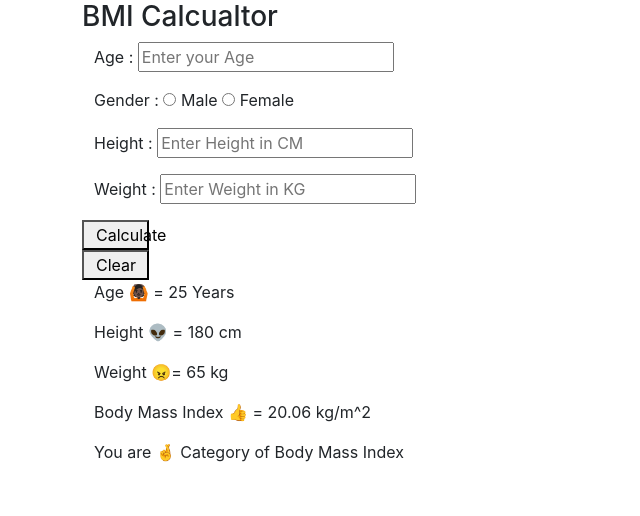
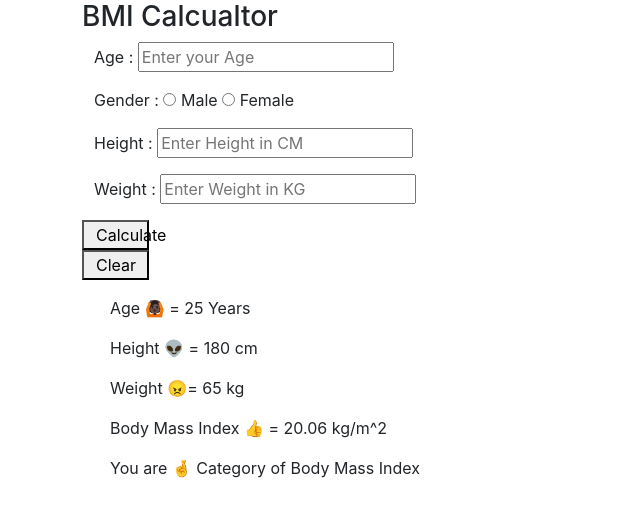
Before and after one commit to sagarpuniyani/calculatorapp, a React (Create React App) app: page / in a window 1280 px wide. Shown: the top 516 px of the page, without its empty margins (0-640 px from the left). Built offline with nearby package versions, Linux system fonts and the light colour scheme.

Commit message:
Margin Gets Corrected

```diff
--- a/src/components/Output.jsx
+++ b/src/components/Output.jsx
@@ -3,13 +3,13 @@ import React from 'react'
 //<Output heightIs= {height} WeightIs = {weight}  AgeIs = {Age}  Bmi = {BmiValue} MessageIs={Message} />
 
 const Output = (props) => {
-return (<>
+return (<div className='m-3'>
     <p>Age 🙆🏿 = {props.AgeIs} Years  </p>
     <p>Height 👽 = {props.heightIs} cm  </p>
     <p>Weight 😠= {props.WeightIs} kg  </p>
     <p>Body Mass Index 👍 = {props.Bmi} kg/m^2 </p>
     <p> You are 🤞 {props.MessageIs} </p>
-</>)
+</div>)
 }
 
 export default Output
--- a/src/components/RadioButton.jsx
+++ b/src/components/RadioButton.jsx
@@ -2,7 +2,7 @@ import React from 'react'
 
 const RadioButton = () => {
   return (
-    <input type="radio" name="" id=""  />
+    <input type="radio"  />
   )
 }
 
```
